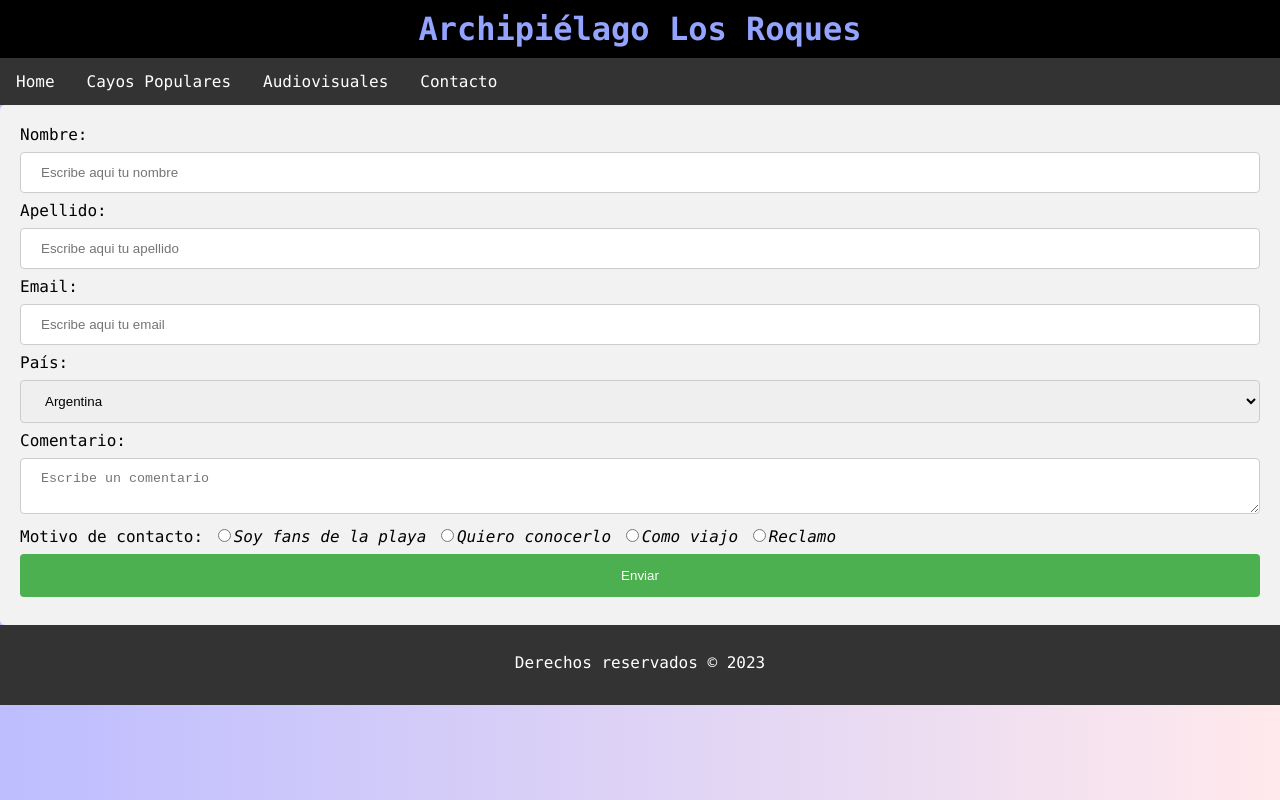
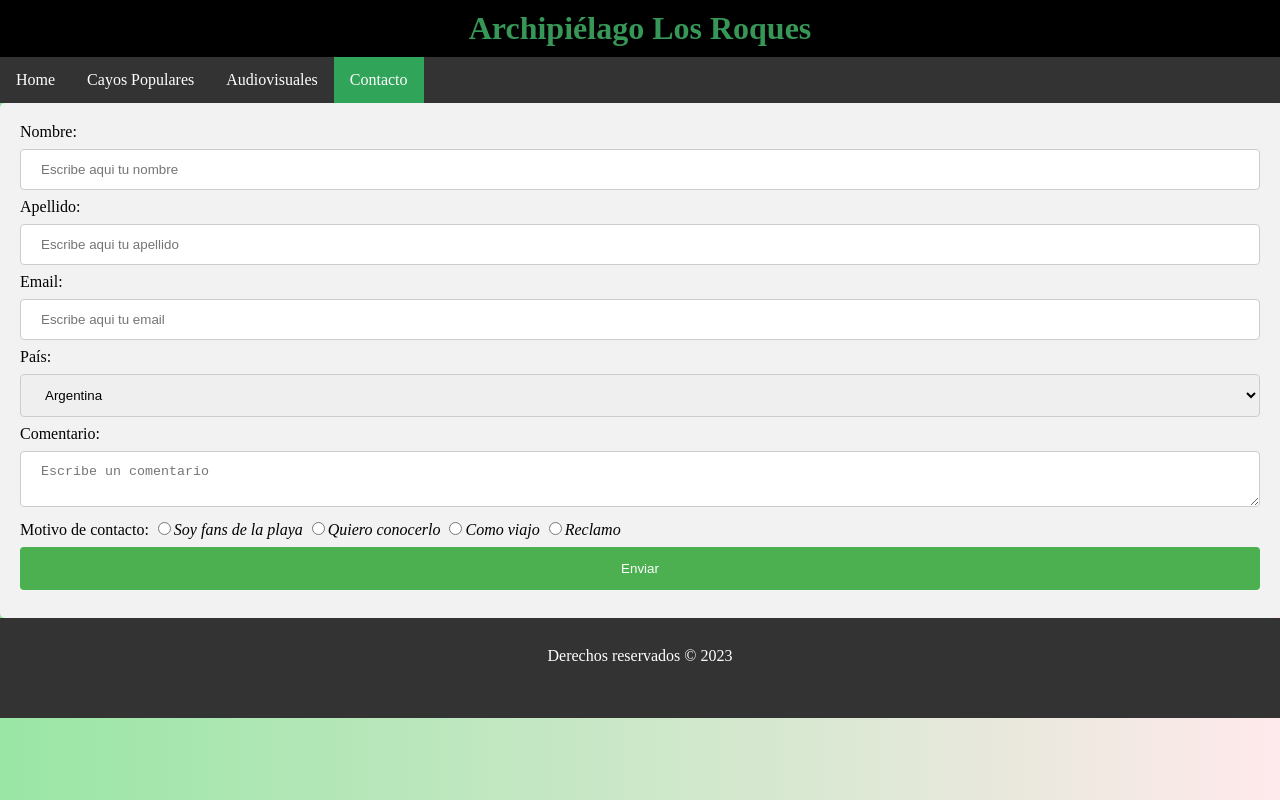
Before and after one commit to YullyBastidas/proyecto-curso-html, a plain HTML site: page contacto.html in a window 1280 px wide. Drawn offline with Linux system fonts and the light colour scheme.

Commit message:
"Segundo commit"

```diff
--- a/contacto.html
+++ b/contacto.html
@@ -19,7 +19,7 @@
                 <li><a href="index.html">Home</a></li>
                 <li><a href="cayos_populares.html">Cayos Populares</a></li>
                 <li><a href="audiovisuales.html">Audiovisuales</a></li>
-                <li><a href="contacto.html">Contacto</a></li>
+                <li><a class="active" href="contacto.html">Contacto</a></li>
             </ul>
         </nav>
     </header>
--- a/style.css
+++ b/style.css
@@ -1,6 +1,6 @@
 body {
-    font-family: "Lucida Console", "Courier New", monospace;
-    background: linear-gradient(to right, rgb(189, 189, 255), rgb(255, 233, 236));
+    font-family: 'Times New Roman', Times, serif;
+    background: linear-gradient(to right, rgb(153, 230, 165), rgb(255, 233, 236));
     padding: 0;
     margin: 0;
 }
@@ -34,14 +34,14 @@ li a:hover:not(.active) {
 }
 
 .active {
-    background-color: #92a4ff;
+    background-color: #30a559;
 }
 
 h1 {
     background-color: black;
     padding: 10px;
     margin: 0;
-    color: #92a4ff;
+    color: #379757;
 }
 h2 {
     font-size: 24px;
@@ -106,7 +106,7 @@ div.des{
 p {
     font-size: 16px;
     line-height: 1.5;
-    margin-bottom: 20px;
+    margin-bottom: 40px;
 }
 
 .image {
@@ -114,6 +114,7 @@ p {
     margin: 0 0 20px 20px;
     max-width: 25%;
     height: auto;
+
 }
 
 .image2 {
```
